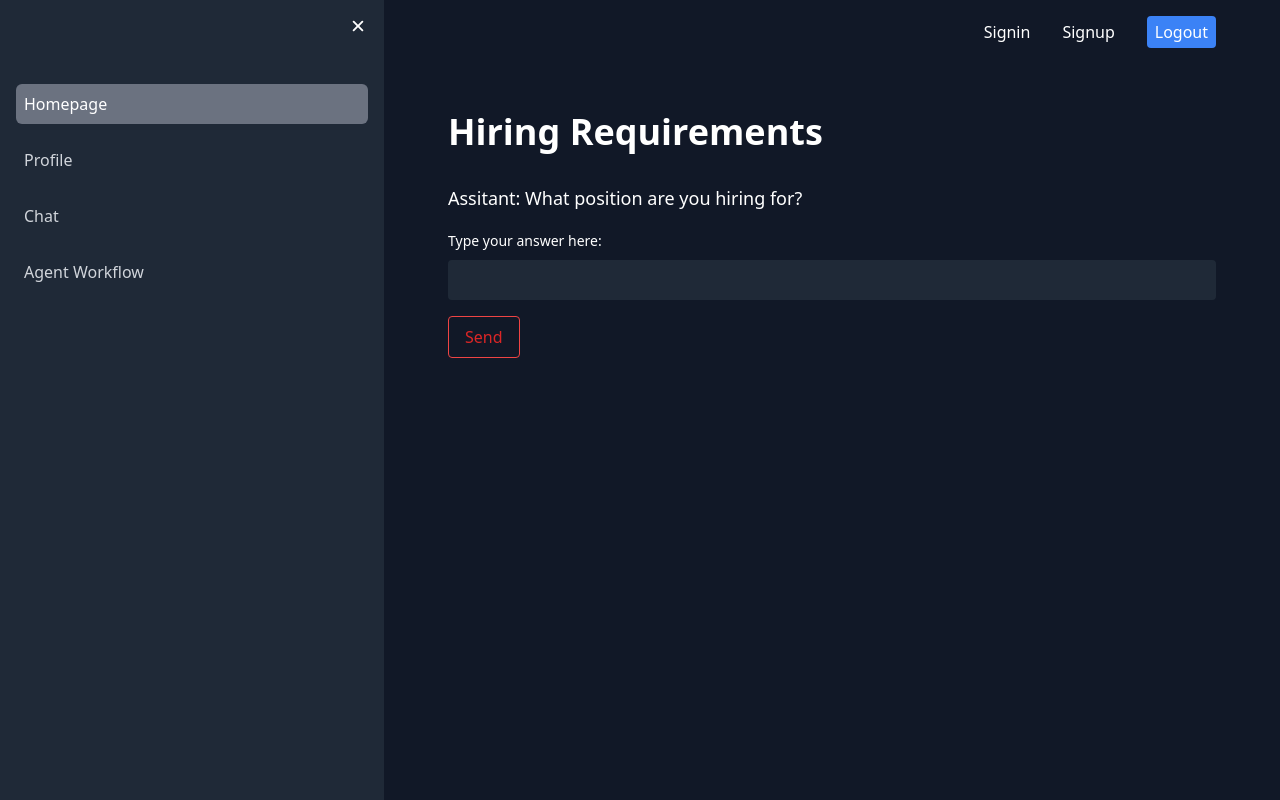
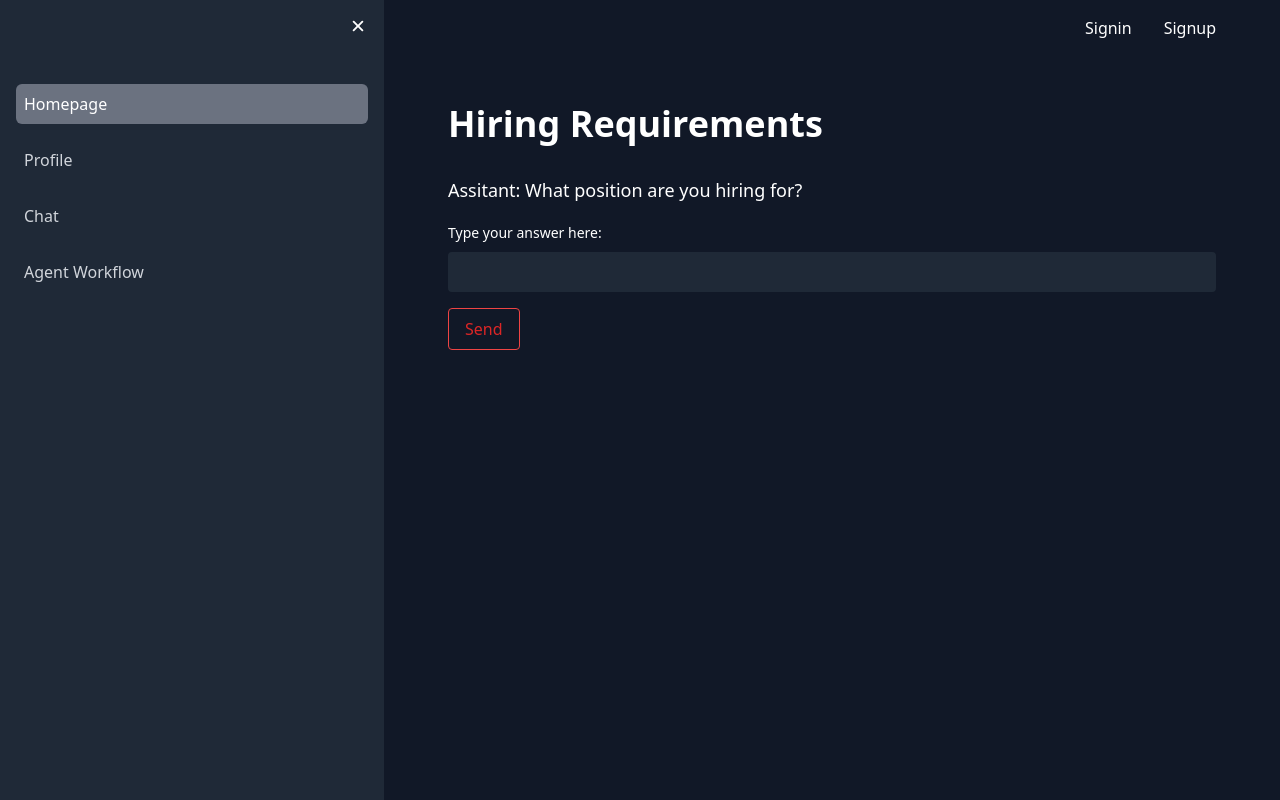
Before and after one commit to suraj122/ai-recruitment-platform, a React (Create React App) app: page /chat in a window 1280 px wide. Built offline with nearby package versions, Linux system fonts and the light colour scheme; no server answers.

Commit message:
add context for loggedin and update header according to the context

```diff
--- a/src/App.js
+++ b/src/App.js
@@ -3,11 +3,12 @@ import HomePage from "./components/HomePage";
 import Sidebar from "./components/Sidebar";
 import Login from "./components/Login";
 import Signup from "./components/Signup";
-import Header from "./components/Header";
 import Chat from "./components/Chat";
 import Workflow from "./components/Workflow";
 import ForgotPassword from "./components/ForgotPassword";
 import ResetPassword from "./components/ResetPassword";
+import { UserContext } from "./utils/UserContext";
+import { useState } from "react";
 
 const AppLayout = () => (
   <>
@@ -19,6 +20,7 @@ const AppLayout = () => (
 );
 
 function App() {
+  const [isLoggedIn, setIsLoggedIn] = useState(false);
   const appRouter = createBrowserRouter([
     {
       element: <AppLayout />,
@@ -38,7 +40,9 @@ function App() {
   ]);
   return (
     <div className="bg-gray-900 flex">
-      <RouterProvider router={appRouter} />
+      <UserContext.Provider value={{ isLoggedIn: isLoggedIn, setIsLoggedIn }}>
+        <RouterProvider router={appRouter} />
+      </UserContext.Provider>
     </div>
   );
 }
--- a/src/components/Header.js
+++ b/src/components/Header.js
@@ -1,14 +1,32 @@
 import axios from "axios";
-import React from "react";
+import React, { useEffect, useContext } from "react";
 import { Link, useNavigate } from "react-router-dom";
+import { UserContext } from "../utils/UserContext";
 
 function Header() {
   const navigate = useNavigate();
+
+  const { isLoggedIn, setIsLoggedIn } = useContext(UserContext);
+
+  axios.defaults.withCredentials = true;
+  useEffect(() => {
+    axios
+      .get("http://localhost:8000/auth/verify")
+      .then((res) => {
+        if (res.data.status) {
+          setIsLoggedIn(true);
+          console.log(res.data);
+        }
+      })
+      .catch((err) => console.log(err));
+  }, []);
+
   const handleLogout = () => {
     axios
       .get("http://localhost:8000/auth/logout")
       .then((res) => {
         if (res.data.status) {
+          setIsLoggedIn(false);
           navigate("/");
         }
       })
@@ -17,6 +35,17 @@ function Header() {
   return (
     <header className="w-full py-4 px-16">
       <ul className="flex items-center justify-end space-x-8">
+        {isLoggedIn ? (
+          <li>
+            <button
+              onClick={handleLogout}
+              className="bg-blue-500 px-2 py-1 rounded text-white"
+            >
+              Logout
+            </button>
+          </li>
+        ) : (
+          <>
             <li>
               <Link to="/signin" className="text-white">
                 Signin
@@ -25,14 +54,8 @@ function Header() {
             <li className="text-white">
               <Link to="/signup">Signup</Link>
             </li>
-        <li>
-          <button
-            onClick={handleLogout}
-            className="bg-blue-500 px-2 py-1 rounded text-white"
-          >
-            Logout
-          </button>
-        </li>
+          </>
+        )}
       </ul>
     </header>
   );
--- a/src/components/Login.js
+++ b/src/components/Login.js
@@ -1,8 +1,9 @@
-import React, { useState, useRef } from "react";
+import React, { useState, useRef, useContext } from "react";
 import Header from "./Header";
 import { checkValidation } from "../utils/validate";
 import axios from "axios";
 import { Link, useNavigate } from "react-router-dom";
+import { UserContext } from "../utils/UserContext";
 
 const Login = () => {
   const email = useRef("");
@@ -10,6 +11,7 @@ const Login = () => {
   const navigate = useNavigate();
 
   const [errorMessage, setErrorMessage] = useState("");
+  const { setIsLoggedIn } = useContext(UserContext);
 
   axios.defaults.withCredentials = true;
   const handleSumbit = async (e) => {
@@ -29,13 +31,13 @@ const Login = () => {
           if (!res.data.status) {
             setErrorMessage(res.data.message);
           } else {
+            setIsLoggedIn(true);
             navigate("/chat");
           }
         })
         .catch((err) => console.log(err));
     }
   };
-
   return (
     <main className="w-full">
       <Header />
--- /dev/null
+++ b/src/utils/UserContext.js
@@ -0,0 +1,7 @@
+import { createContext } from "react";
+
+const UserContext = createContext({
+  isLoggedIn: true,
+});
+
+export { UserContext };
```
Lines whose indentation alone changed are shown as unchanged.
